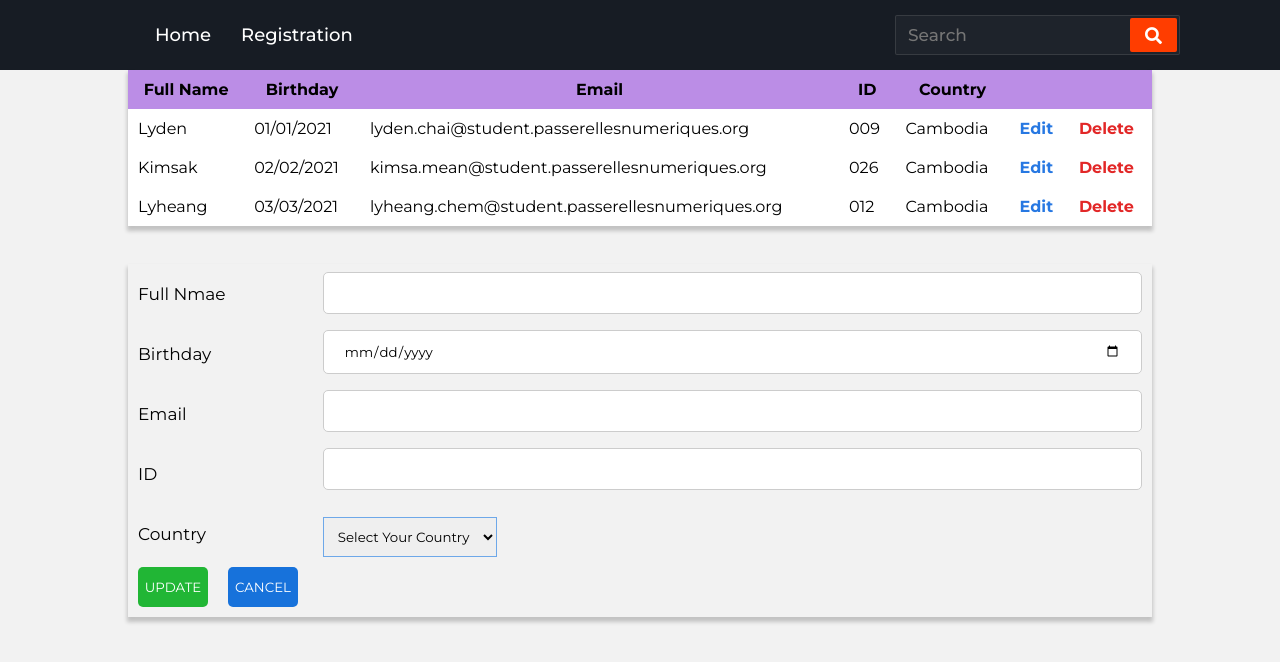
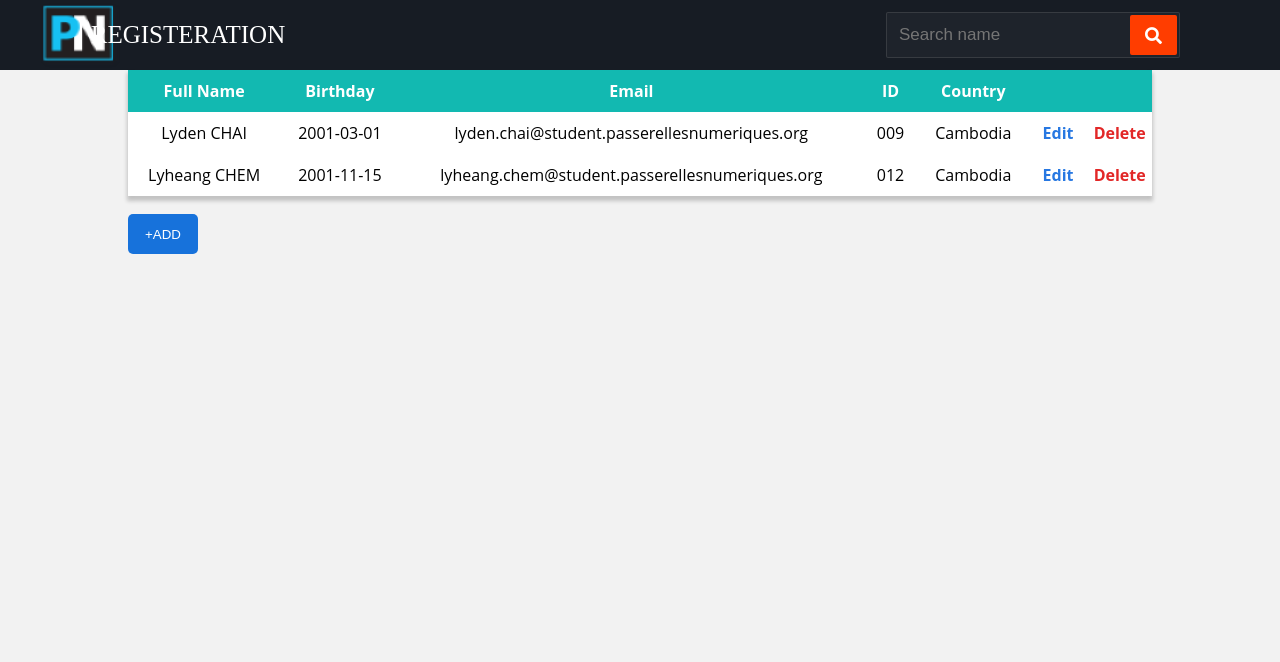
Before and after one commit to lydenchai/JavaScript_project01, a plain HTML site: page index.html in a window 1280 px wide. Drawn offline with Linux system fonts and the light colour scheme.

Commit message:
12:07 PM 4/9/2021

```diff
--- a/css/app.css
+++ b/css/app.css
@@ -1,12 +1,8 @@
 @import url('https://fonts.googleapis.com/css?family=Montserrat:400,500,600,700&display=swap');
-*{
+body{
   margin: 0;
   padding: 0;
-  outline: none;
-  box-sizing: border-box;
-  font-family: 'Montserrat', sans-serif;
-}
-body{
+  height: auto;
   background: #f2f2f2;
 }
 nav{
@@ -19,22 +15,11 @@ nav{
   padding: 0 100px;
 }
 nav .nav-items{
-  display: flex;
-  flex: 1;
-  padding: 0 0 0 40px;
-}
-nav .nav-items li{
+  margin-left: -630px;
   list-style: none;
-  padding: 0 15px;
-}
-nav .nav-items li a{
-  color: #fff;
-  font-size: 18px;
-  font-weight: 500;
-  text-decoration: none;
-}
-nav .nav-items li a:hover{
-  color: #ff3d00;
+	padding: 0 15px;
+	color: #ffff;
+	font-size: 25px;
 }
 nav form{
   display: flex;
@@ -52,6 +37,7 @@ nav form .search-data{
   color: #fff;
   font-size: 17px;
   border: none;
+  outline: none;
   font-weight: 500;
   background: none;
 }
@@ -83,7 +69,23 @@ nav .cancel-icon,
 nav .search-icon{
   display: none;
 }
-
+.logo{
+  margin-left: -60px;
+}
+/* Add butoon */
+.addbtn{
+  background: #1772db;
+  width: 70px;
+  height: 40px;
+  color: #fff;
+  cursor: pointer;
+  border: none;
+  outline: none;
+  border-radius: 5px;
+}
+.addbtn:hover{
+  background: #3d99e4;
+}
 .body-content {
   width: 80%;
   margin: auto;
@@ -97,22 +99,19 @@ table{
   width: 100%;
 }
 thead{
-  background: rgb(187, 141, 230);
+  color: #ffff;
+  font-weight: bold;
+  background: rgb(18, 185, 177);
 }
-th{
+th, tr, td{
   padding: 10px;
+  text-align: center;
 }
-tr, td{
-  padding: 10px;
-  margin: 10px;
-}
-
 p{
   margin: 10px;
   display: flex;
   justify-content: space-evenly;
 }
-
 select{
   padding: 10px;
 }
@@ -133,8 +132,8 @@ select{
   justify-content: space-between;
 }
 .form-container{
-  /* background: rgb(156, 232, 245); */
-  box-shadow: 0 4px 4px 1px rgba(0, 0, 0, 0.2);
+  border: 1px solid #6ea8e9;
+  display: none;
 }
 .label {
   margin-left: 10px;
@@ -144,6 +143,23 @@ select{
 .form-input {
   margin-right: 10px;
   width: 80%;
+}
+.button{
+  display: flex;
+}
+.btn-edit{
+font-weight: bold;
+cursor: pointer;
+border-radius: 5px;
+color: rgb(39, 120, 226);
+}
+.btn-delete{
+cursor: pointer;
+font-weight: bold;
+border-radius: 5px;
+color: rgb(226, 39, 39);
+border-radius: 2px;
+padding: 2px;
 }
 input[type="text"],
 input[type="date"],
@@ -177,26 +193,11 @@ input[type="reset"]{
     color: #ffff;
     text-align: center;
     border-radius: 5px;
-    background: #1772db;
+    background: rgb(212, 48, 48);
 }
 input[type="submit"]:hover{
     background:#29dd6e;
 }
 input[type="reset"]:hover{
-    background: rgb(72, 138, 236);
+  background: rgb(231, 74, 74);
 }
-.button{
-    display: flex;
-}
-.btn-edit{
-  font-weight: bold;
-  cursor: pointer;
-  border-radius: 5px;
-  color: rgb(39, 120, 226);
-}
-.btn-delete{
-  cursor: pointer;
-  font-weight: bold;
-  border-radius: 5px;
-  color: rgb(226, 39, 39);
-}
--- a/index.html
+++ b/index.html
@@ -5,21 +5,23 @@
         <meta http-equiv="X-UA-Compatible" content="IE=edge">
         <meta name="viewport" content="width=device-width, initial-scale=1.0">
         <link rel="stylesheet" href="https://cdnjs.cloudflare.com/ajax/libs/font-awesome/5.15.3/css/all.min.css"/>
+        <link rel="shortcut icon" href="/image/pnc_logo.png" type="image/x-icon">
         <link rel="stylesheet" href="css/app.css">
-        <title>Lyden JS Project </title>
+        <script src="/js/app.js" defer> </script>
+        <title>PNC REGISTERATION</title>
     </head>
     <body>
         <!-- nav bar -->
         <nav>
+            <img src="/image/PN-Logo-pndotcom.png" class="logo" alt="">
             <div class="nav-items">
-                <li><a href="#">Home</a></li>
-                <li><a href="#">Registration</a></li>
+                REGISTERATION
             </div>
             <div class="search-icon">
                 <span class="fas fa-search"></span>
             </div>
             <form action="#">
-                <input type="search" class="search-data" placeholder="Search" required>
+                <input type="search" class="search-data" placeholder="Search name" required>
                 <button type="submit" class="fas fa-search"></button>
             </form>
         </nav>
@@ -38,8 +40,8 @@
                     </thead>
                     <tbody>
                         <tr>
-                            <td>Lyden </td>
-                            <td>01/01/2021</td>
+                            <td>Lyden CHAI</td>
+                            <td>2001-03-01</td>
                             <td>lyden.chai@student.passerellesnumeriques.org</td>
                             <td>009</td>
                             <td>Cambodia</td>
@@ -47,17 +49,8 @@
                             <td class="btn-delete">Delete</td>
                         </tr>
                         <tr>
-                            <td>Kimsak</td>
-                            <td>02/02/2021</td>
-                            <td>kimsa.mean@student.passerellesnumeriques.org</td>
-                            <td>026</td>
-                            <td>Cambodia</td>
-                            <td class="btn-edit">Edit</td>
-                            <td class="btn-delete">Delete</td>
-                        </tr>
-                        <tr>
-                            <td>Lyheang</td>
-                            <td>03/03/2021</td>
+                            <td>Lyheang CHEM</td>
+                            <td>2001-11-15</td>
                             <td>lyheang.chem@student.passerellesnumeriques.org</td>
                             <td>012</td>
                             <td>Cambodia</td>
@@ -68,6 +61,9 @@
                 </table>
             </div>
             <br>
+            <div>
+                <button type="button" class="addbtn">+ADD</button>
+            </div>
             <br>
             <div class="form-container">
                 <form action="#">
@@ -95,10 +91,10 @@
                     </div>
                     <div class="button">
                         <input type="submit" value = "UPDATE" id="submit">
-                        <input type="reset" value = "CANCEL">
+                        <input type="reset" value = "CANCEL" id="cencel">
                     </div>
                 </form>
             </div>
-        <script src="/js/app.js"></script>
+        </div>
     </body>
 </html>
--- a/js/app.js
+++ b/js/app.js
@@ -1,7 +1,35 @@
-// function send
+// show form
+let showForm = document.querySelector('.addbtn');
+showForm.addEventListener('click', e =>{
+    let form = document.querySelector('.form-container');
+    form.style.display = 'block';
+});
+
+// Hide form
+let hideForm = document.querySelector('#cencel');
+hideForm.addEventListener('click', e =>{
+    let cencel = document.querySelector('.form-container');
+    cencel.style.display = 'none'
+});
+
+// Search
+const search = document.querySelector('.search-data');
+search.addEventListener('keyup', function (event){
+    let text = search.value.toLowerCase();
+    let item = document.querySelectorAll('tbody tr');
+    for (let items of item) {
+        let name = items.firstElementChild.textContent.toLowerCase();
+        if (name.indexOf(text) === -1) {
+            items.style.display = "none";
+        } else {
+            items.style.display = "";
+        }
+    }
+});
+
+// function send data
 function sendData(event){
     event.preventDefault();
-
     let tbody = document.querySelector("tbody");
     let fullName = document.querySelector('#fullName');
     let getDate = document.querySelector('#date');
@@ -9,21 +37,26 @@ function sendData(event){
     let getID = document.querySelector('#number');
     let getCountry = document.querySelector('#country');
 
+    if (fullName.value === '' || getDate === '' || getEmail === "" || getID === '' || getCountry === ''){
+        confirm("Please complet the form before update data!!!");
+    }else{
         let tr = document.createElement('tr')
         let td1 = document.createElement('td');
         td1.textContent = fullName.value;
-    fullName.value = '';
         let td2 = document.createElement('td');
         td2.textContent = getDate.value;
-    getDate.value = '';
         let td3 = document.createElement('td');
         td3.textContent = getEmail.value;
-    getEmail.value = '';
         let td4 = document.createElement('td');
         td4.textContent = getID.value;
-    getID.value = '';
         let td5 = document.createElement('td');
         td5.textContent = getCountry.value;
+
+        //clear value from form
+        fullName.value = '';
+        getDate.value = '';
+        getEmail.value = '';
+        getID.value = '';
         getCountry.value = '';
 
         // edit button
@@ -43,8 +76,11 @@ function sendData(event){
         tr.appendChild(td6);
         tr.appendChild(td7);
         tbody.appendChild(tr);
+    }
+    let cencel = document.querySelector('.form-container');
+    cencel.style.display = 'none'
+}
 
-}
 // Call function submit
 let send = document.querySelector('#submit');
 send.addEventListener('click', sendData);
@@ -57,8 +93,8 @@ function delet(event){
         deleteTbody.remove();
     }
 }
+
 // Call function delete items
 let test = document.querySelector("tbody");
 test.addEventListener("click", delet);
-
 // Function edit items
```
Also changed, not shown: image/PN-Logo-pndotcom.png (added), image/pnc_logo.png (added), 1 other file. Lines whose indentation alone changed are shown as unchanged.
